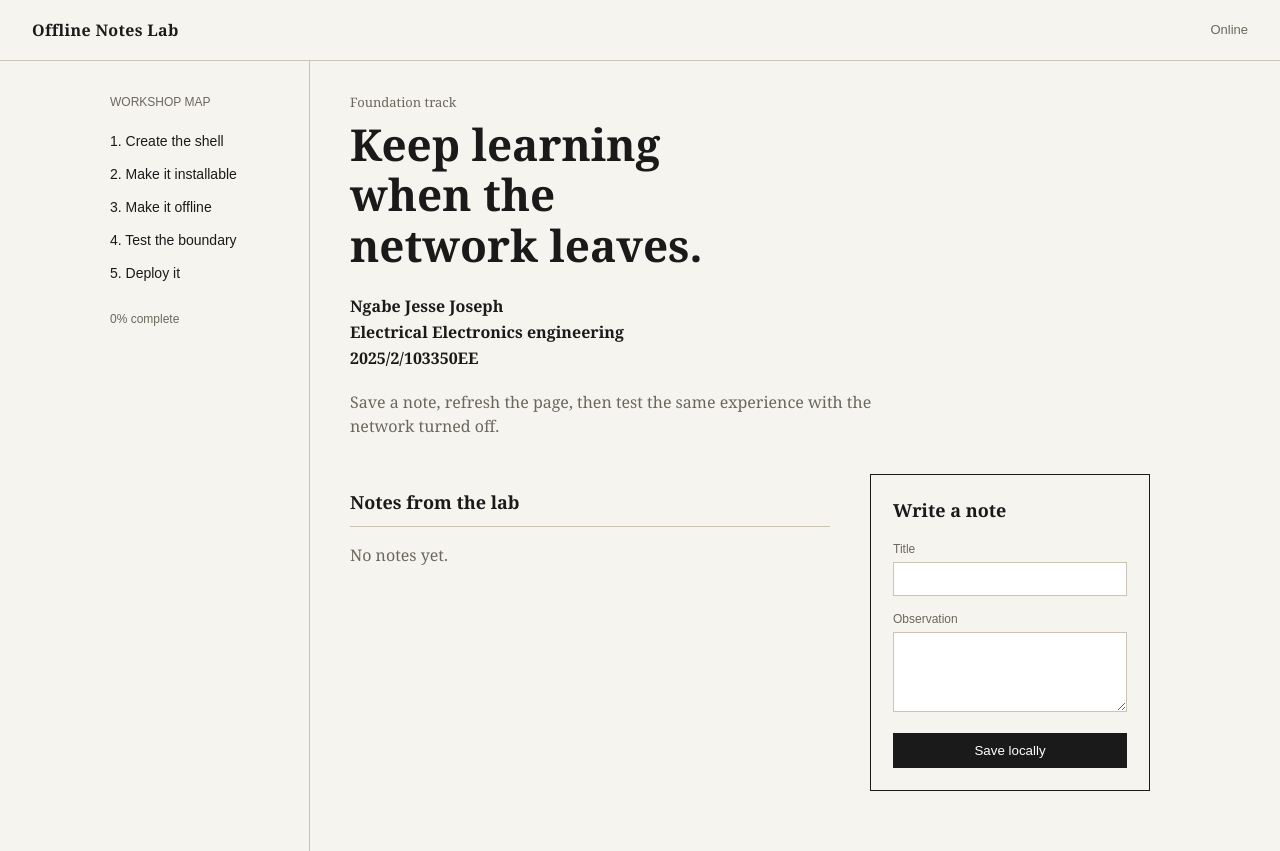
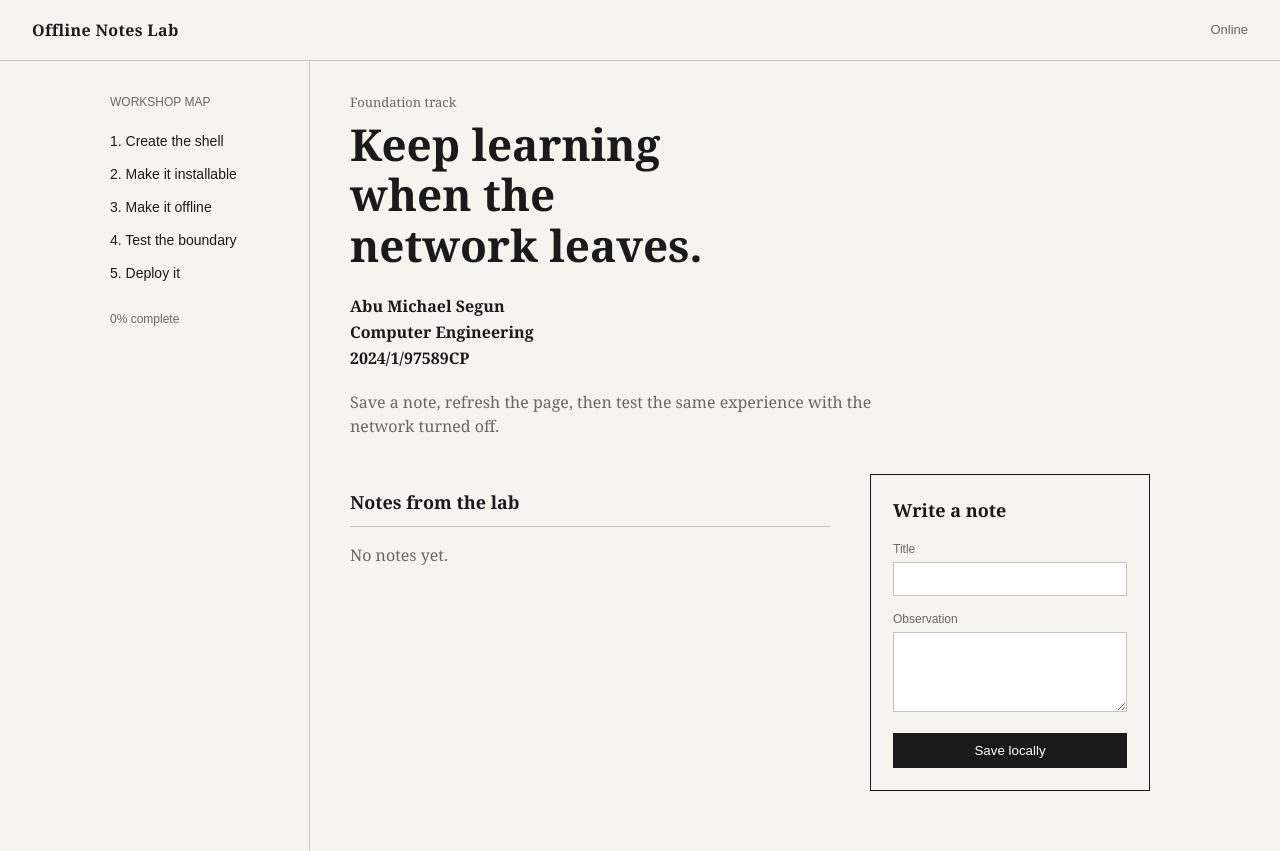
Before and after one commit to noahphilibus172120-hub/Abu-Michael-Segun, a plain HTML site: page index.html in a window 1280 px wide. Drawn offline with Linux system fonts and the light colour scheme.

Commit message:
Update and rename offline-notes-lab.html to index.html

```diff
--- a/offline-notes-lab.html
+++ b/index.html
@@ -110,9 +110,9 @@
     <h1>Keep learning<br>when the<br>network leaves.</h1>
 
     <div class="meta">
-      <p id="name">Ngabe Jesse Joseph </p>
-      <p id="course">Electrical Electronics engineering</p>
-      <p id="matric">2025/2/103350EE</p>
+      <p id="name">Abu Michael Segun</p>
+      <p id="course">Computer Engineering</p>
+      <p id="matric">2024/1/97589CP</p>
     </div>
 
     <p class="intro">Save a note, refresh the page, then test the same experience with the network turned off.</p>
```
